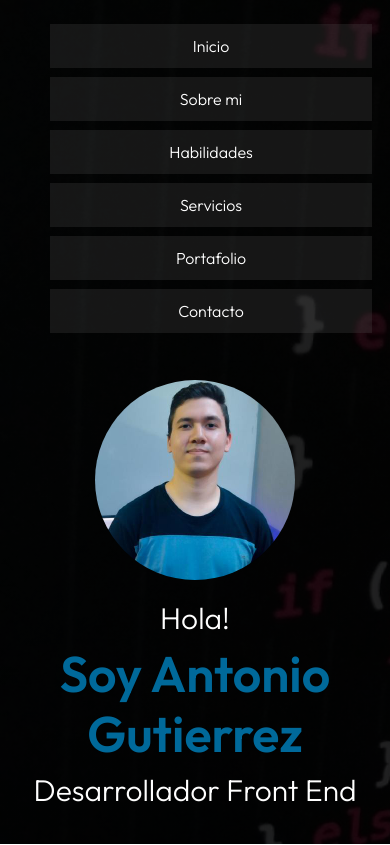
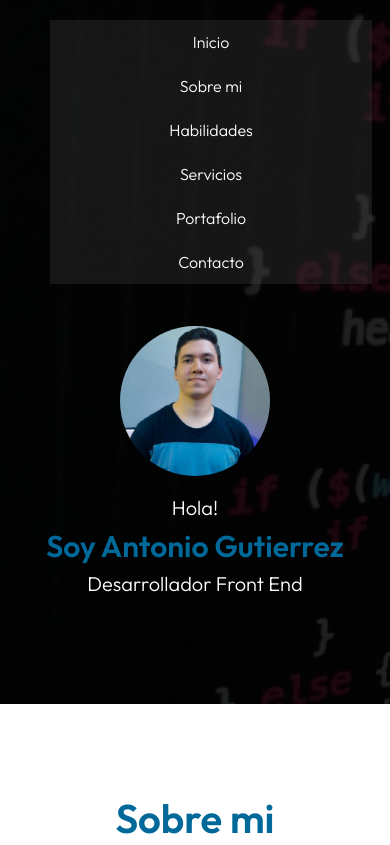
Before and after one commit to tonigutierrez/Portfolio, a plain HTML site: page index.html in a window 390 px wide. Shown: the top 845 px of the page. Drawn offline with nearby package versions, Linux system fonts and the light colour scheme; a script that the page names is missing.

Commit message:
Portafolio final

```diff
--- a/style.css
+++ b/style.css
@@ -50,8 +50,8 @@ header{
     background-image: linear-gradient(135deg, #000000e3 0%, #000000dc 100%), url(img/technology-1283624_1280.jpg);
     background-repeat: no-repeat;
     background-size: cover;
-    height:100vh;
     margin-top:0;
+    padding-bottom: 200px;
 }
 
 .header_nav ul {
@@ -388,8 +388,11 @@ footer h2{
 
 @media (max-width:800px){
 
+    header{
+        padding-bottom: 100px;
+    }
+
     .header_nav ul {
-        height:40vh;
         display:flex;
         flex-direction: column;
         align-items: center;
@@ -422,6 +425,25 @@ footer h2{
 
     .header_title{
         font-weight:600;
+    }
+
+
+    .header_subtitle{
+        color: var(--color-subtitle);
+        font-size:20px;
+        font-weight:300;
+    }
+
+    .header_title{
+        color: var(--color-title);
+        font-size:30px;
+        font-weight:600;
+    }
+
+    .header_perfil{
+        width: 150px;
+        height: 150px;
+        border-radius:50%;
     }
 
     .main_about{
```
